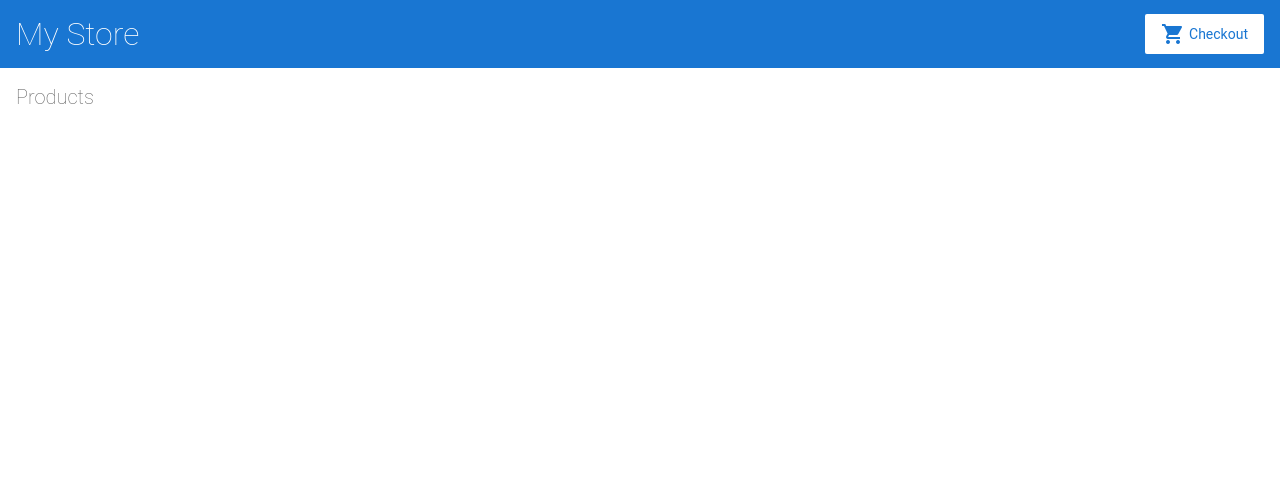
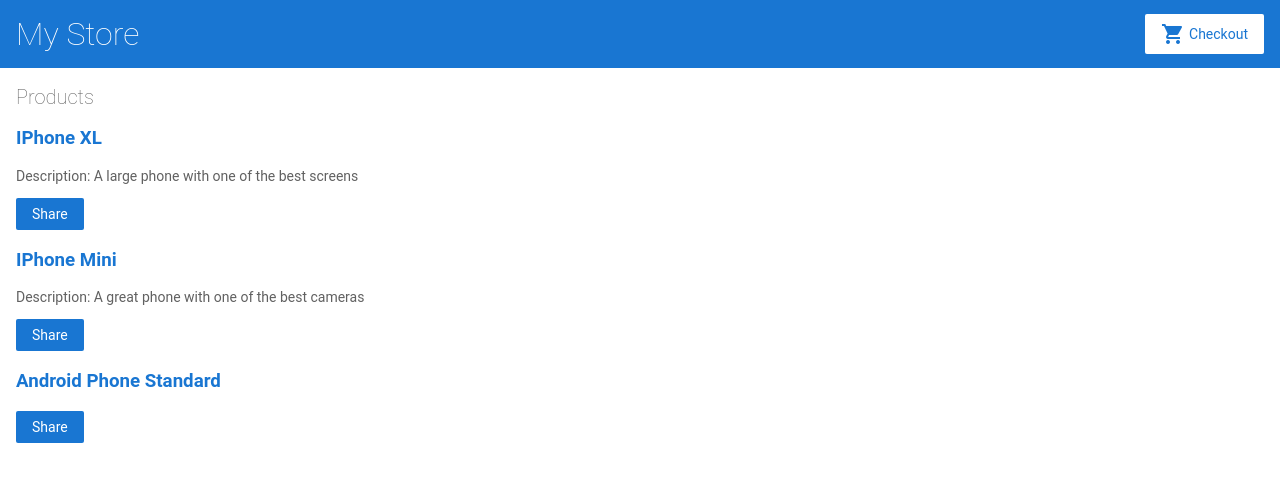
Before and after one commit to DoumSof99/Angular_First_Interaction, an Angular app: page / in a window 1280 px wide. Shown: the top 482 px of the page. Built offline with nearby package versions, Linux system fonts and the light colour scheme.

Commit message:
Added names and descriptions of products using HTML tags with Directives and Event binding

```diff
--- a/src/app/product-list/product-list.component.html
+++ b/src/app/product-list/product-list.component.html
@@ -1,5 +1,16 @@
 <h2>Products</h2>
 
+<div *ngFor="let p of doProducts">
+  <h3>
+    <a [title]="p.name + ' details'">
+      {{ p.name }}
+    </a>
+  </h3>
+
+  <p *ngIf="p.description">Description: {{ p.description }}</p>
+
+  <button type="button" (click)="share()">Share</button>
+</div>
 
 <!--
 Copyright Google LLC. All Rights Reserved.
--- a/src/app/product-list/product-list.component.ts
+++ b/src/app/product-list/product-list.component.ts
@@ -1,21 +1,20 @@
 import { Component } from '@angular/core';
 
-import { products } from '../products';
+import { productsDataObject } from '../products';
 
 @Component({
   selector: 'app-product-list',
   templateUrl: './product-list.component.html',
-  styleUrls: ['./product-list.component.css']
+  styleUrls: ['./product-list.component.css'],
 })
 export class ProductListComponent {
-  products = products;
+  doProducts = productsDataObject;
 
   share() {
     window.alert('The product has been shared!');
   }
 }
 
-
 /*
 Copyright Google LLC. All Rights Reserved.
 Use of this source code is governed by an MIT-style license that
--- a/src/app/products.ts
+++ b/src/app/products.ts
@@ -1,31 +1,30 @@
-export interface Product {
+export interface IProduct {
   id: number;
   name: string;
   price: number;
   description: string;
 }
 
-export const products = [
+export const productsDataObject = [
   {
     id: 1,
-    name: 'Phone XL',
+    name: 'IPhone XL',
     price: 799,
-    description: 'A large phone with one of the best screens'
+    description: 'A large phone with one of the best screens',
   },
   {
     id: 2,
-    name: 'Phone Mini',
+    name: 'IPhone Mini',
     price: 699,
-    description: 'A great phone with one of the best cameras'
+    description: 'A great phone with one of the best cameras',
   },
   {
     id: 3,
-    name: 'Phone Standard',
+    name: 'Android Phone Standard',
     price: 299,
-    description: ''
-  }
+    description: '',
+  },
 ];
-
 
 /*
 Copyright Google LLC. All Rights Reserved.
```
